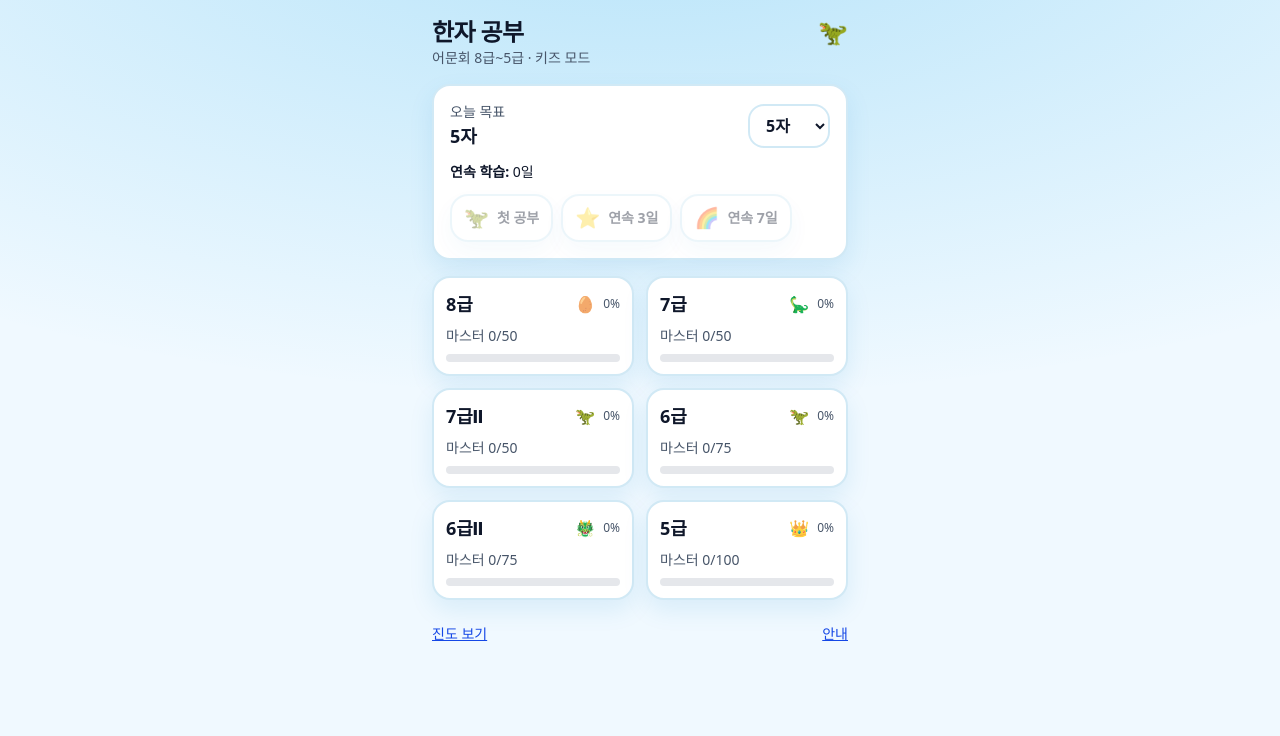
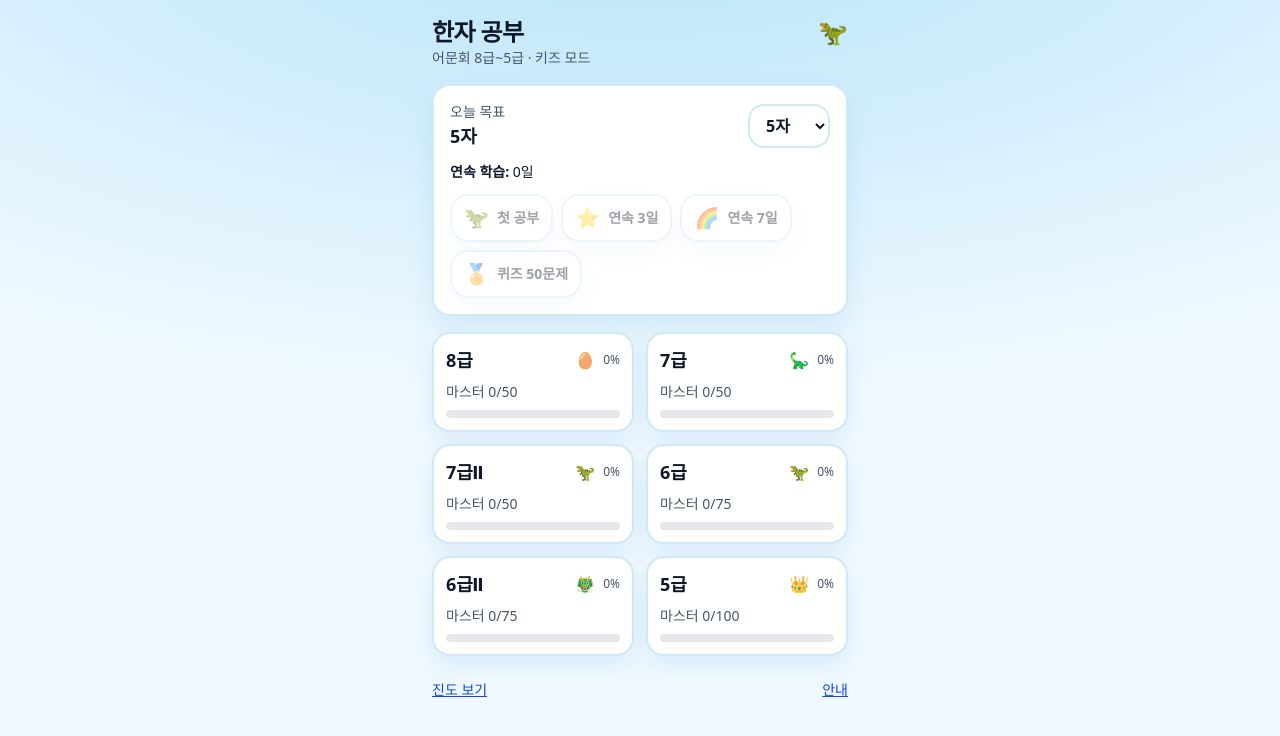
Before and after one commit to woairi/hanja-study, a Next.js app in the folder web/: page / in a window 1280 px wide. Shown: the top 736 px of the page. Built offline with nearby package versions, Linux system fonts and the light colour scheme.

Commit message:
Badges: add quizAnswered stat + '퀴즈 50문제' badge

```diff
--- a/web/src/app/page.tsx
+++ b/web/src/app/page.tsx
@@ -45,10 +45,12 @@ export default function HomePage() {
     const st = loadState();
     const streakCount = st.streak.count;
     const seenCount = Object.keys(st.progress || {}).length;
+    const quizAnswered = st.stats?.quizAnswered || 0;
     return [
       { id: 'first', label: '첫 공부', emoji: '🦖', achieved: seenCount > 0 },
       { id: 'streak3', label: '연속 3일', emoji: '⭐', achieved: streakCount >= 3 },
       { id: 'streak7', label: '연속 7일', emoji: '🌈', achieved: streakCount >= 7 },
+      { id: 'quiz50', label: '퀴즈 50문제', emoji: '🏅', achieved: quizAnswered >= 50 },
     ];
   }, []);
 
@@ -56,6 +58,7 @@ export default function HomePage() {
     first: '첫 한자를 공부했어! 시작이 반이야.',
     streak3: '3일 연속 성공! 꾸준함이 실력이야.',
     streak7: '7일 연속 성공! 공룡처럼 강해지고 있어.',
+    quiz50: '퀴즈 50문제 돌파! 실력이 쑥쑥.',
   };
 
   return (
--- a/web/src/app/quiz/QuizClient.tsx
+++ b/web/src/app/quiz/QuizClient.tsx
@@ -77,6 +77,7 @@ export default function QuizClient() {
     const prev = st.progress[kanjiId];
     if (!prev) return;
     st.progress[kanjiId] = applyAnswer(prev, isCorrect, now);
+    st.stats.quizAnswered = (st.stats.quizAnswered || 0) + 1;
     saveState(st);
   }
 
--- a/web/src/lib/storage.ts
+++ b/web/src/lib/storage.ts
@@ -10,6 +10,7 @@ export function defaultState(): AppState {
     version: 1,
     settings: { dailyCount: 5 },
     streak: { count: 0, lastStudyDate: null },
+    stats: { quizAnswered: 0 },
     progress: {},
   };
 }
@@ -26,6 +27,7 @@ export function loadState(): AppState {
       ...parsed,
       settings: { ...defaultState().settings, ...(parsed.settings || {}) },
       streak: { ...defaultState().streak, ...(parsed.streak || {}) },
+      stats: { ...defaultState().stats, ...(parsed.stats || {}) },
       progress: parsed.progress || {},
     };
   } catch {
--- a/web/src/lib/types.ts
+++ b/web/src/lib/types.ts
@@ -29,5 +29,8 @@ export type AppState = {
     count: number;
     lastStudyDate: string | null; // YYYY-MM-DD
   };
+  stats: {
+    quizAnswered: number;
+  };
   progress: Record<string, KanjiProgress>; // key: KanjiItem.id
 };
```
Also changed, not shown: 1 other file (tests, documents, lock files or other folders).
